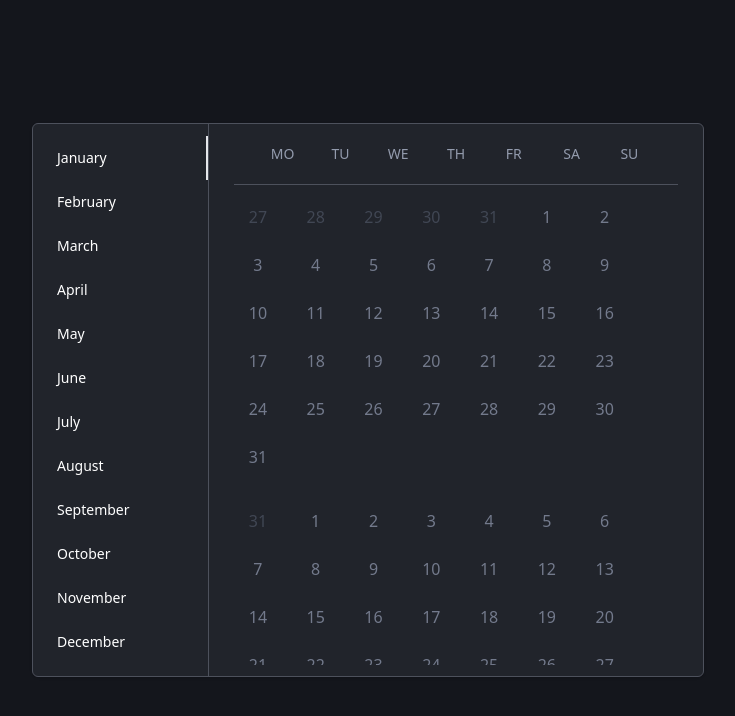
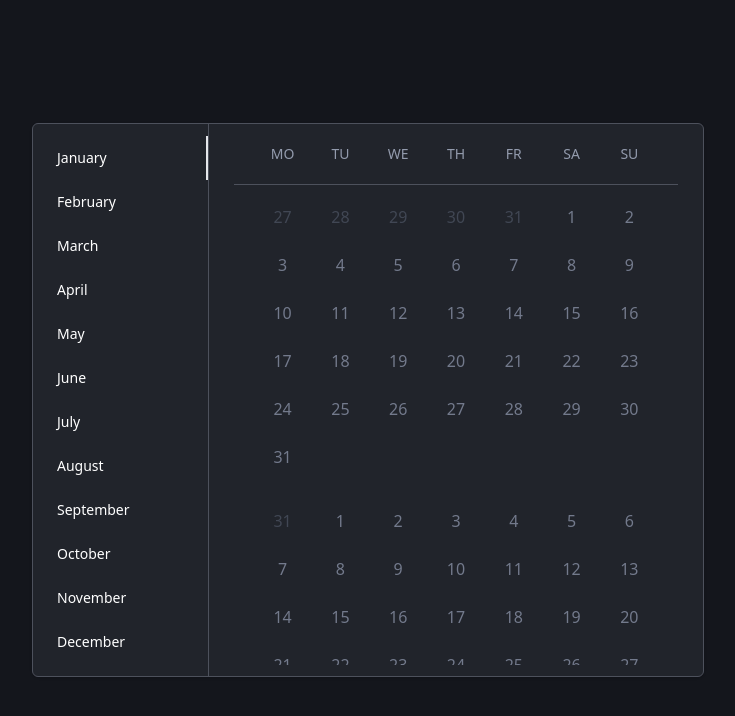
Before and after one commit to Dhuvii/react_components, a React (Vite) app: page / in a window 1280 px wide. Shown: the top 716 px of the page, without its empty margins (272-1007 px from the left). Built offline with nearby package versions, Linux system fonts and the light colour scheme.

Commit message:
calendar dates centered

```diff
--- a/src/components/calendars/Calender.tsx
+++ b/src/components/calendars/Calender.tsx
@@ -180,10 +180,13 @@ const Calender = () => {
           <div
             ref={calendar_container_ref}
             onScroll={() => handleSetOffset()}
-            className="w-full h-[30rem] pb-[14rem] flex flex-col items-center justify-start overflow-y-auto scroll-m-0 snap-y"
+            className="w-full h-[30rem] pb-[14rem] overflow-y-auto scroll-m-0 snap-y"
           >
             {month_list.map((m, idx) => (
-              <div key={idx} className="w-full snap-start">
+              <div
+                key={idx}
+                className="w-full flex flex-col items-center justify-start   snap-start"
+              >
                 <GenerateCalendar
                   generate_for_month={idx}
                   offsetY={offsetY}
```
